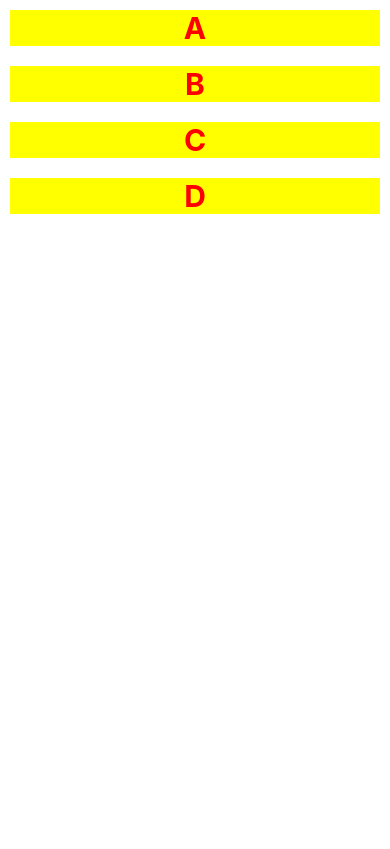
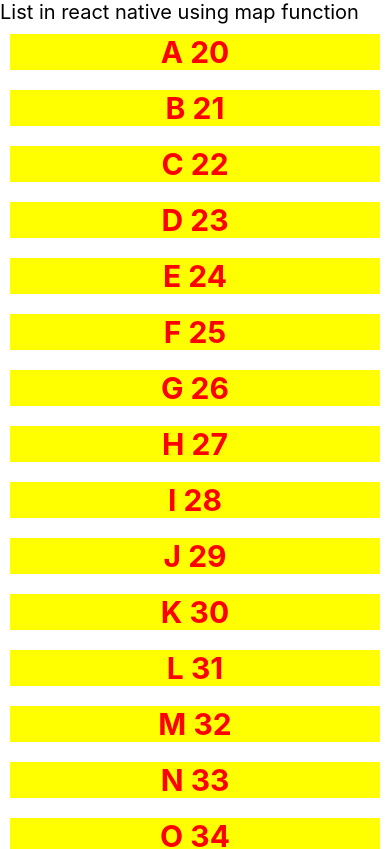
Before and after one commit to opsingh861/first-react-native-app, a React Native app: screen / in a window 390 px wide. Shown: the top 849 px of the page. Built offline with nearby package versions, Linux system fonts and the light colour scheme.

Commit message:
list using map function and use of ScrollView

```diff
--- a/App.js
+++ b/App.js
@@ -1,6 +1,6 @@
 
 import React from 'react';
-import { View, Text, Button, StyleSheet, TextInput, FlatList } from 'react-native';
+import { View, Text, StyleSheet, ScrollView } from 'react-native';
 
 
 const App = () => {
@@ -9,12 +9,27 @@ const App = () => {
     { name: 'B', age: 21 },
     { name: 'C', age: 22 },
     { name: 'D', age: 23 },
+    { name: 'E', age: 24 },
+    { name: 'F', age: 25 },
+    { name: 'G', age: 26 },
+    { name: 'H', age: 27 },
+    { name: 'I', age: 28 },
+    { name: 'J', age: 29 },
+    { name: 'K', age: 30 },
+    { name: 'L', age: 31 },
+    { name: 'M', age: 32 },
+    { name: 'N', age: 33 },
+    { name: 'O', age: 34 },
+    { name: 'P', age: 35 },
+    { name: 'Q', age: 36 },
+    { name: 'R', age: 37 },
   ]
   return (
     <View>
-      <FlatList
-      data={list}
-      renderItem={({item})=><Text style={styles.text}>{item.name}</Text>} />
+      <Text style={{ fontSize: 20 }}>List in react native using map function</Text>
+      <ScrollView style={{marginBottom:30}}>
+        {list.map((item, index) => <Text key={index} style={styles.text}>{item.name} {item.age}</Text>)}
+      </ScrollView>
     </View>
   );
 };
```
Lines whose indentation alone changed are shown as unchanged.
